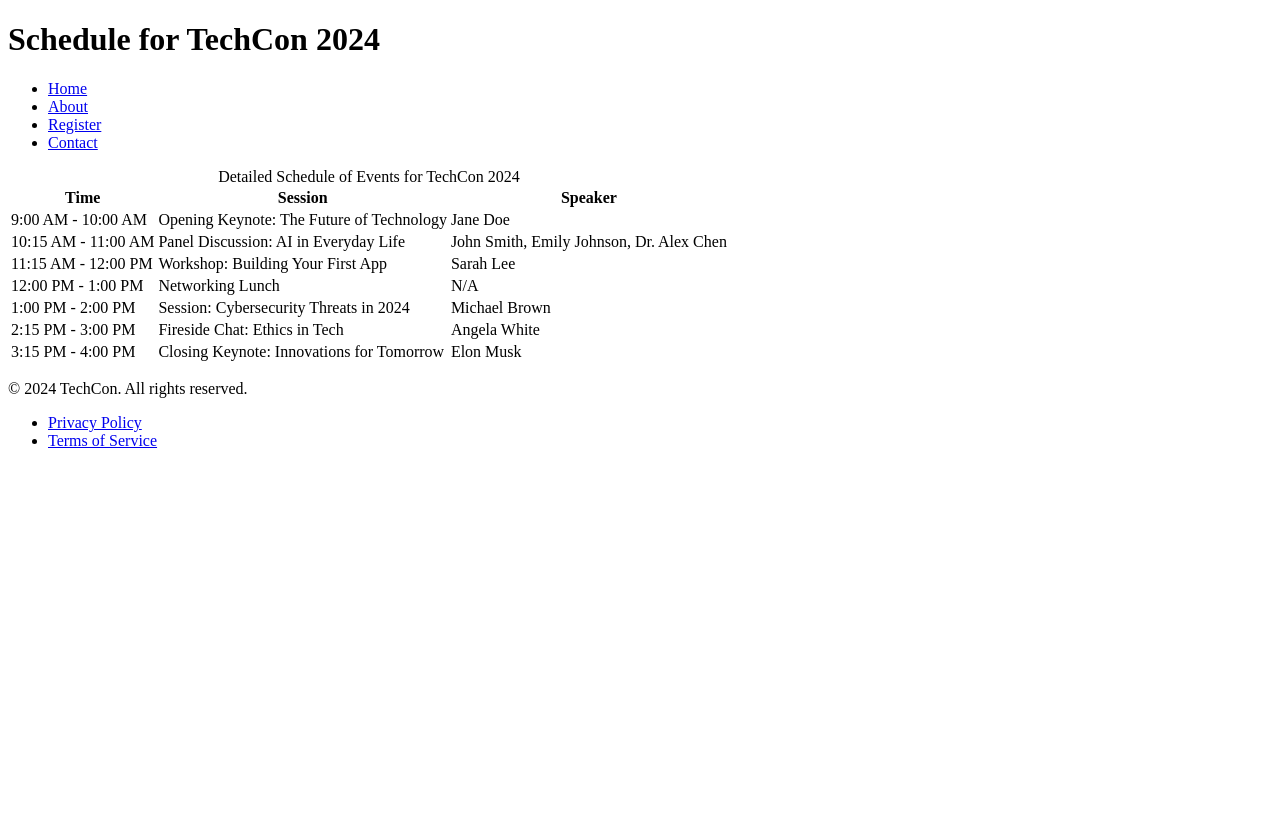
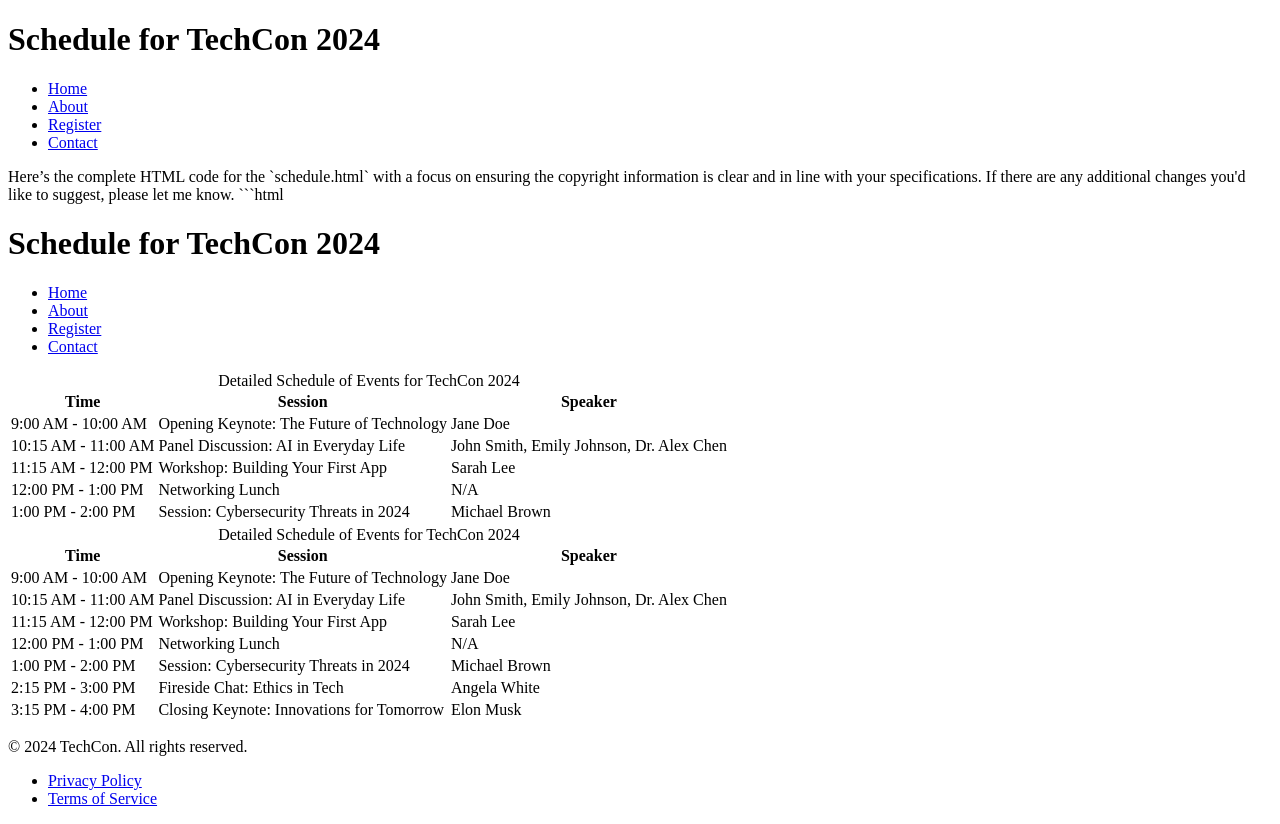
Before and after one commit to chisom5101/TechCon_HTML, a plain HTML site: page techcon_website/schedule.html in a window 1280 px wide. Before the commit the page ends 800 px from the top, so only its background shows below. Drawn offline with Linux system fonts and the light colour scheme.

Commit message:
Update schedule.html

````diff
--- a/techcon_website/schedule.html
+++ b/techcon_website/schedule.html
@@ -1,3 +1,65 @@
+<!DOCTYPE html>
+<html lang="en">
+<head>
+ <meta charset="UTF-8">
+ <meta name="viewport" content="width=device-width, initial-scale=1.0">
+ <title>Schedule for TechCon 2024</title>
+ <link rel="stylesheet" href="styles.css"> <!-- Link to external CSS for styles -->
+</head>
+<body>
+
+<header>
+ <h1>Schedule for TechCon 2024</h1>
+ <nav>
+  <ul>
+   <li><a href="index.html">Home</a></li>
+   <li><a href="about.html">About</a></li>
+   <li><a href="register.html">Register</a></li>
+   <li><a href="contact.html">Contact</a></li>
+  </ul>
+ </nav>
+</header>
+
+<main>
+ <table>
+  <caption>Detailed Schedule of Events for TechCon 2024</caption>
+  <thead>
+   <tr>
+    <th scope="col">Time</th>
+    <th scope="col">Session</th>
+    <th scope="col">Speaker</th>
+   </tr>
+  </thead>
+  <tbody>
+   <tr>
+    <td>9:00 AM - 10:00 AM</td>
+    <td>Opening Keynote: The Future of Technology</td>
+    <td>Jane Doe</td>
+   </tr>
+   <tr>
+    <td>10:15 AM - 11:00 AM</td>
+    <td>Panel Discussion: AI in Everyday Life</td>
+    <td>John Smith, Emily Johnson, Dr. Alex Chen</td>
+   </tr>
+   <tr>
+    <td>11:15 AM - 12:00 PM</td>
+    <td>Workshop: Building Your First App</td>
+    <td>Sarah Lee</td>
+   </tr>
+   <tr>
+    <td>12:00 PM - 1:00 PM</td>
+    <td>Networking Lunch</td>
+    <td>N/A</td>
+   </tr>
+   <tr>
+    <td>1:00 PM - 2:00 PM</td>
+    <td>Session: Cybersecurity Threats in 2024</td>
+    <td>Michael Brown</td>
+   </tr>
+   <tr>
+   Here’s the complete HTML code for the `schedule.html` with a focus on ensuring the copyright information is clear and in line with your specifications. If there are any additional changes you'd like to suggest, please let me know.
+
+```html
 <!DOCTYPE html>
 <html lang="en">
 <head>
````
